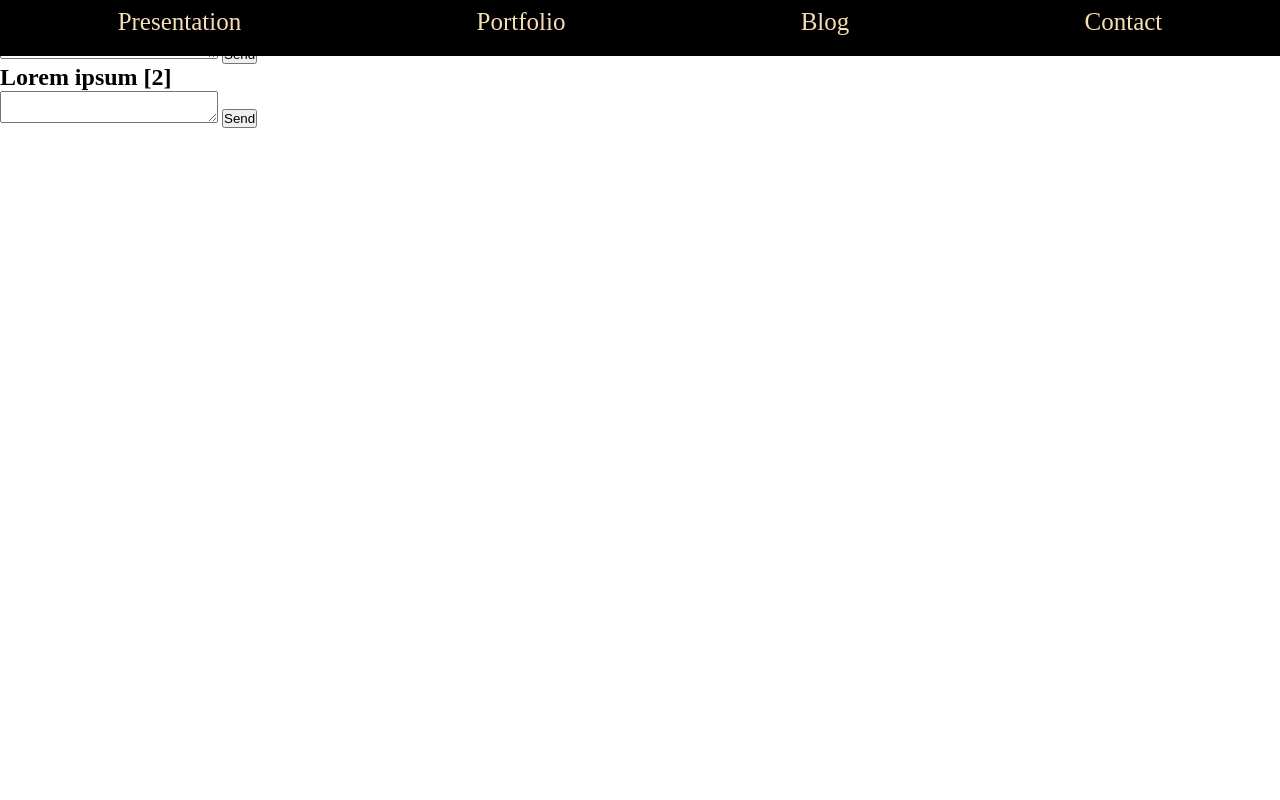
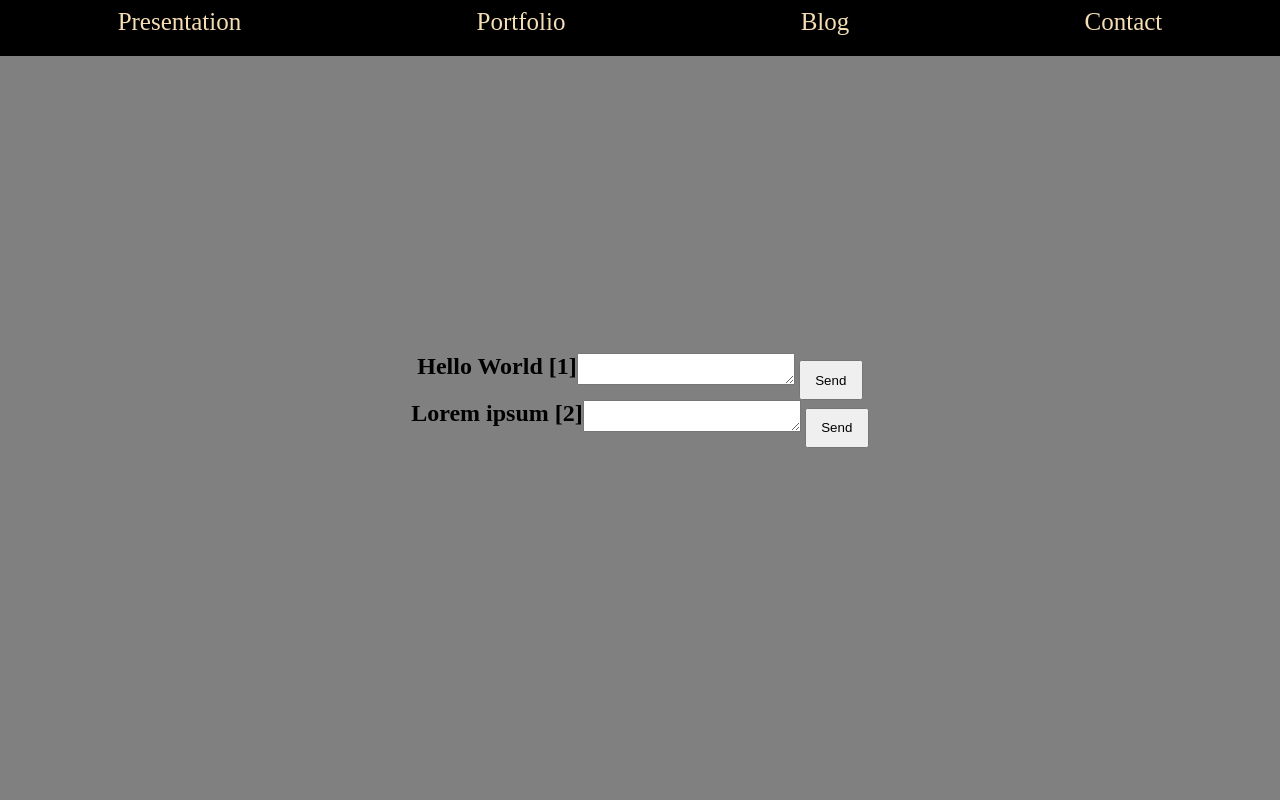
Before and after one commit to devmdeniz/tests, a PHP site: page /admin/admin.php in a window 1280 px wide. Run offline with PHP 8.4, Linux system fonts and the light colour scheme.

Commit message:
Update admin.css

```diff
--- a/admin/css/admin.css
+++ b/admin/css/admin.css
@@ -26,3 +26,28 @@ a {
     color: wheat;
     font-size: 25px;
 }
+
+#presentation {
+    background-color: grey;
+    width: 100vw;
+    height: 100vh;
+    display: flex;
+    flex-direction: column;
+    align-items: center;
+    justify-content: center;
+}
+
+#presentation div:nth-child(1) {
+    display: flex;
+    flex-direction: row;
+}
+
+#presentation button {
+    width: 5vw;
+    height: 5vh;
+}
+
+#presentation div:nth-child(2) {
+    display: flex;
+    flex-direction: row;
+}
```
